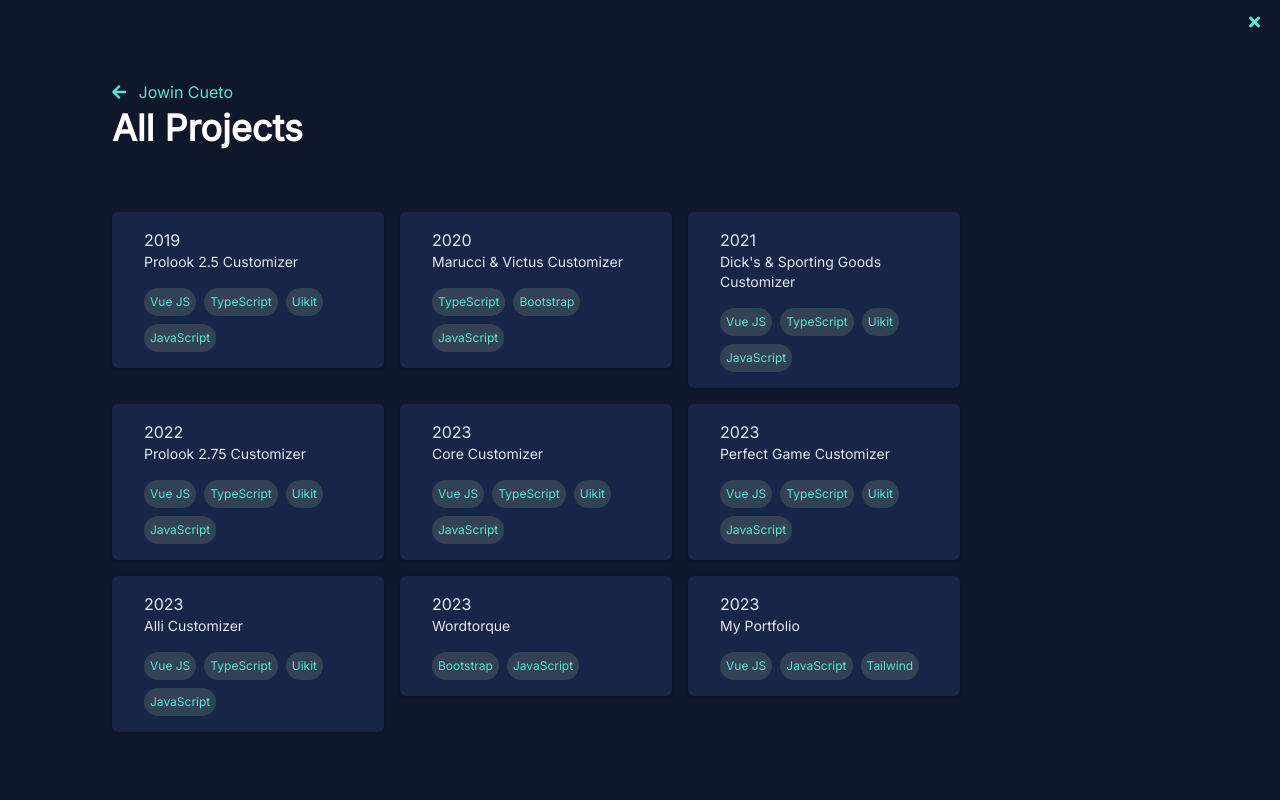
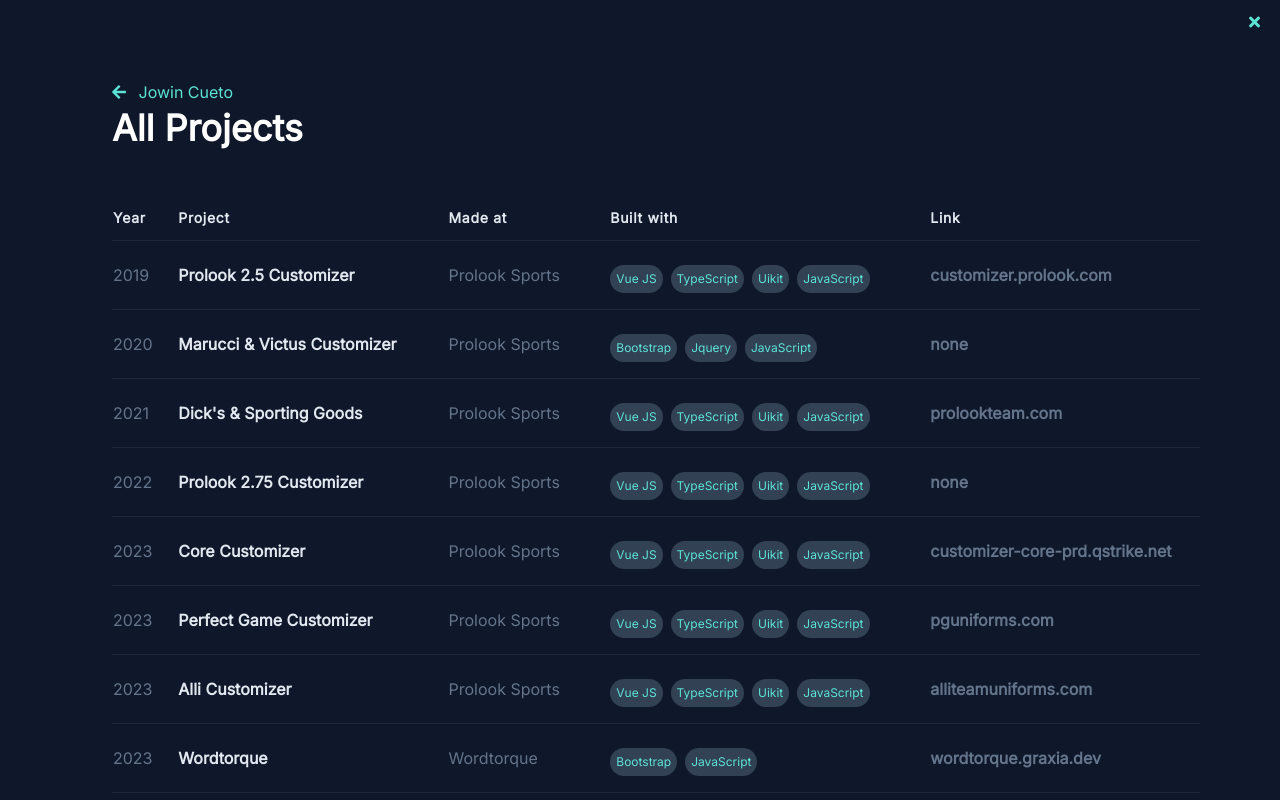
Before and after one commit to iamjowin/my-portfolio, a Vue app: page / in a window 1280 px wide. Both pictures are taken after a click on the link "View full project archive". Built offline with nearby package versions, Linux system fonts and the light colour scheme; grey boxes are pictures that could not be loaded.

Commit message:
adjust project design

```diff
--- a/src/App.vue
+++ b/src/App.vue
@@ -56,145 +56,195 @@
             </a>
             <h1 class="text-4xl font-bold text-white mt-1">All Projects</h1>
             <div class="flex flex-wrap pt-12">
-                <div class="w-full sm:w-1/1 md:w-1/2 lg:w-1/3 xl:w-1/4 mr-4 mt-4">
+                <div class="w-full">
+                    <div class="overflow-x-auto">
+                        <table class="min-w-full">
+                            <thead>
+                                <tr>
+                                    <th class="text-left font-bold text-sm text-slate-200 tracking-wider">Year</th>
+                                    <th class="max-sm:px-0 px-6 py-3 text-left font-bold text-sm text-slate-200 tracking-wider">Project</th>
+                                    <th class="md:hidden max-sm:hidden max-md:hidden lg:table-cell px-6 py-3 text-left font-bold text-sm text-slate-200 tracking-wider">Made at</th>
+                                    <th class="md:hidden max-sm:hidden max-md:hidden lg:table-cell px-6 py-3 text-left font-bold text-sm text-slate-200 tracking-wider">Built with</th>
+                                    <th class="md:hidden max-sm:hidden max-md:hidden lg:table-cell px-6 py-3 text-left font-bold text-sm text-slate-200 tracking-wider">Link</th>
+                                </tr>
+                            </thead>
+                            <tbody>
+                                <tr class="border border-slate-800 border-l-0 border-r-0">
+                                    <td class="text-slate-500">2019</td>
+                                    <td class="max-sm:px-0 px-6 py-4 text-slate-200 font-bold max-sm:hidden">Prolook 2.5 Customizer</td>
+                                    <td class="max-sm:px-0 px-6 py-4 text-slate-200 font-bold lg:hidden md:hidden">
                                         <a href="https://customizer.prolook.com/index" target="_blank">
-                        <div class="bg-[#172547] p-4 shadow rounded-md flex hover:scale-95">
-                            <div class="ml-4">
-                                <span class="text-slate-200">2019</span>
-                                <p class="text-slate-200 text-sm">Prolook 2.5 Customizer</p>
-                                <ul class="flex flex-wrap text-[#5be3d4] text-xs mt-2">
+                                            Prolook 2.5 Customizer
+                                            <i class="fa fa-arrow-right" aria-hidden="true"></i>
+                                        </a>
+                                    </td>
+                                    <td class="md:hidden max-sm:hidden max-md:hidden lg:table-cell px-6 py-4 text-slate-500">Prolook Sports</td>
+                                    <td class="md:hidden max-sm:hidden max-md:hidden lg:table-cell px-6 py-4">
+                                        <ul class="flex flex-wrap text-[#5be3d4] text-xs">
                                             <li class="bg-slate-700 p-1.5 rounded-full mr-2 mt-2">Vue JS</li>
                                             <li class="bg-slate-700 p-1.5 rounded-full mr-2 mt-2">TypeScript</li>
                                             <li class="bg-slate-700 p-1.5 rounded-full mr-2 mt-2">Uikit</li>
                                             <li class="bg-slate-700 p-1.5 rounded-full mr-2 mt-2">JavaScript</li>
                                         </ul>
-                            </div>
-                        </div>
+                                    </td>
+                                    <td class="md:hidden max-sm:hidden max-md:hidden lg:table-cell px-6 py-4 text-slate-500 font-bold">
+                                        <a href="https://customizer.prolook.com/index" target="_blank">customizer.prolook.com</a>
+                                    </td>
+                                </tr>
+                                <tr class="border border-slate-800 border-l-0 border-r-0">
+                                    <td class="text-slate-500">2020</td>
+                                    <td class="max-sm:px-0 px-6 py-4 text-slate-200 font-bold max-sm:hidden">Marucci & Victus Customizer</td>
+                                    <td class="max-sm:px-0 px-6 py-4 text-slate-200 font-bold lg:hidden md:hidden">
+                                        <a href="#" target="_blank">
+                                            Marucci & Victus Customizer
+                                            <i class="fa fa-arrow-right" aria-hidden="true"></i>
                                         </a>
-                </div>
-                <div class="w-full sm:w-1/1 md:w-1/2 lg:w-1/3 xl:w-1/4 mr-4 mt-4">
-                    <a href="#">
-                        <div class="bg-[#172547] p-4 shadow rounded-md flex hover:scale-95">
-                            <div class="ml-4">
-                                <span class="text-slate-200">2020</span>
-                                <p class="text-slate-200 text-sm">Marucci & Victus Customizer</p>
-                                <ul class="flex flex-wrap text-[#5be3d4] text-xs mt-2">
-                                    <li class="bg-slate-700 p-1.5 rounded-full mr-2 mt-2">TypeScript</li>
+                                    </td>
+                                    <td class="md:hidden max-sm:hidden max-md:hidden lg:table-cell px-6 py-4 text-slate-500">Prolook Sports</td>
+                                    <td class="md:hidden max-sm:hidden max-md:hidden lg:table-cell px-6 py-4">
+                                        <ul class="flex flex-wrap text-[#5be3d4] text-xs">
                                             <li class="bg-slate-700 p-1.5 rounded-full mr-2 mt-2">Bootstrap</li>
+                                            <li class="bg-slate-700 p-1.5 rounded-full mr-2 mt-2">Jquery</li>
                                             <li class="bg-slate-700 p-1.5 rounded-full mr-2 mt-2">JavaScript</li>
                                         </ul>
-                            </div>
-                        </div>
+                                    </td>
+                                    <td class="md:hidden max-sm:hidden max-md:hidden lg:table-cell px-6 py-4 text-slate-500 font-bold">
+                                        <a href="#">none</a>
+                                    </td>
+                                </tr>
+                                <tr class="border border-slate-800 border-l-0 border-r-0">
+                                    <td class="text-slate-500">2021</td>
+                                    <td class="max-sm:px-0 px-6 py-4 text-slate-200 font-bold max-sm:hidden">Dick's & Sporting Goods</td>
+                                    <td class="max-sm:px-0 px-6 py-4 text-slate-200 font-bold lg:hidden md:hidden">
+                                        <a href="https://prolookteam.com/" target="_blank">
+                                            Dick's & Sporting Goods
+                                            <i class="fa fa-arrow-right" aria-hidden="true"></i>
                                         </a>
-                </div>
-                <div class="w-full sm:w-1/1 md:w-1/2 lg:w-1/3 xl:w-1/4 mr-4 mt-4">
-                    <a href="https://prolookteam.com/" target="_blank">
-                        <div class="bg-[#172547] p-4 shadow rounded-md flex hover:scale-95">
-                            <div class="ml-4">
-                                <span class="text-slate-200">2021</span>
-                                <p class="text-slate-200 text-sm">Dick's & Sporting Goods Customizer</p>
-                                <ul class="flex flex-wrap text-[#5be3d4] text-xs mt-2">
+                                    </td>
+                                    <td class="md:hidden max-sm:hidden max-md:hidden lg:table-cell px-6 py-4 text-slate-500">Prolook Sports</td>
+                                    <td class="md:hidden max-sm:hidden max-md:hidden lg:table-cell px-6 py-4">
+                                        <ul class="flex flex-wrap text-[#5be3d4] text-xs">
                                             <li class="bg-slate-700 p-1.5 rounded-full mr-2 mt-2">Vue JS</li>
                                             <li class="bg-slate-700 p-1.5 rounded-full mr-2 mt-2">TypeScript</li>
                                             <li class="bg-slate-700 p-1.5 rounded-full mr-2 mt-2">Uikit</li>
                                             <li class="bg-slate-700 p-1.5 rounded-full mr-2 mt-2">JavaScript</li>
                                         </ul>
-                            </div>
-                        </div>
+                                    </td>
+                                    <td class="md:hidden max-sm:hidden max-md:hidden lg:table-cell px-6 py-4 text-slate-500 font-bold">
+                                        <a href="https://prolookteam.com/" target="_blank">prolookteam.com</a>
+                                    </td>
+                                </tr>
+                                <tr class="border border-slate-800 border-l-0 border-r-0">
+                                    <td class="text-slate-500">2022</td>
+                                    <td class="max-sm:px-0 px-6 py-4 text-slate-200 font-bold max-sm:hidden">Prolook 2.75 Customizer</td>
+                                    <td class="max-sm:px-0 px-6 py-4 text-slate-200 font-bold lg:hidden md:hidden">
+                                        <a href="#" target="_blank">
+                                            Prolook 2.75 Customizer
+                                            <i class="fa fa-arrow-right" aria-hidden="true"></i>
                                         </a>
-                </div>
-                <div class="w-full sm:w-1/1 md:w-1/2 lg:w-1/3 xl:w-1/4 mr-4 mt-4">
-                    <a href="#">
-                        <div class="bg-[#172547] p-4 shadow rounded-md flex hover:scale-95">
-                            <div class="ml-4">
-                                <span class="text-slate-200">2022</span>
-                                <p class="text-slate-200 text-sm">Prolook 2.75 Customizer</p>
-                                <ul class="flex flex-wrap text-[#5be3d4] text-xs mt-2">
+                                    </td>
+                                    <td class="md:hidden max-sm:hidden max-md:hidden lg:table-cell px-6 py-4 text-slate-500">Prolook Sports</td>
+                                    <td class="md:hidden max-sm:hidden max-md:hidden lg:table-cell px-6 py-4">
+                                        <ul class="flex flex-wrap text-[#5be3d4] text-xs">
                                             <li class="bg-slate-700 p-1.5 rounded-full mr-2 mt-2">Vue JS</li>
                                             <li class="bg-slate-700 p-1.5 rounded-full mr-2 mt-2">TypeScript</li>
                                             <li class="bg-slate-700 p-1.5 rounded-full mr-2 mt-2">Uikit</li>
                                             <li class="bg-slate-700 p-1.5 rounded-full mr-2 mt-2">JavaScript</li>
                                         </ul>
-                            </div>
-                        </div>
+                                    </td>
+                                    <td class="md:hidden max-sm:hidden max-md:hidden lg:table-cell px-6 py-4 text-slate-500 font-bold">
+                                        <a href="#" target="_blank">none</a>
+                                    </td>
+                                </tr>
+                                <tr class="border border-slate-800 border-l-0 border-r-0">
+                                    <td class="text-slate-500">2023</td>
+                                    <td class="max-sm:px-0 px-6 py-4 text-slate-200 font-bold max-sm:hidden">Core Customizer</td>
+                                    <td class="max-sm:px-0 px-6 py-4 text-slate-200 font-bold lg:hidden md:hidden">
+                                        <a href="https://customizer-core-prd.qstrike.net" target="_blank">
+                                            Core Customizer
+                                            <i class="fa fa-arrow-right" aria-hidden="true"></i>
                                         </a>
-                </div>
-                <div class="w-full sm:w-1/1 md:w-1/2 lg:w-1/3 xl:w-1/4 mr-4 mt-4">
-                    <a href="https://customizer-core-prd.qstrike.net" target="_blank">
-                        <div class="bg-[#172547] p-4 shadow rounded-md flex hover:scale-95">
-                            <div class="ml-4">
-                                <span class="text-slate-200">2023</span>
-                                <p class="text-slate-200 text-sm">Core Customizer</p>
-                                <ul class="flex flex-wrap text-[#5be3d4] text-xs mt-2">
+                                    </td>
+                                    <td class="md:hidden max-sm:hidden max-md:hidden lg:table-cell px-6 py-4 text-slate-500">Prolook Sports</td>
+                                    <td class="md:hidden max-sm:hidden max-md:hidden lg:table-cell px-6 py-4">
+                                        <ul class="flex flex-wrap text-[#5be3d4] text-xs">
                                             <li class="bg-slate-700 p-1.5 rounded-full mr-2 mt-2">Vue JS</li>
                                             <li class="bg-slate-700 p-1.5 rounded-full mr-2 mt-2">TypeScript</li>
                                             <li class="bg-slate-700 p-1.5 rounded-full mr-2 mt-2">Uikit</li>
                                             <li class="bg-slate-700 p-1.5 rounded-full mr-2 mt-2">JavaScript</li>
                                         </ul>
-                            </div>
-                        </div>
+                                    </td>
+                                    <td class="md:hidden max-sm:hidden max-md:hidden lg:table-cell px-6 py-4 text-slate-500 font-bold">
+                                        <a href="https://customizer-core-prd.qstrike.net" target="_blank">customizer-core-prd.qstrike.net</a>
+                                    </td>
+                                </tr>
+                                <tr class="border border-slate-800 border-l-0 border-r-0">
+                                    <td class="text-slate-500">2023</td>
+                                    <td class="max-sm:px-0 px-6 py-4 text-slate-200 font-bold max-sm:hidden">Perfect Game Customizer</td>
+                                    <td class="max-sm:px-0 px-6 py-4 text-slate-200 font-bold lg:hidden md:hidden">
+                                        <a href="https://www.pguniforms.com/" target="_blank">
+                                            Perfect Game Customizer
+                                            <i class="fa fa-arrow-right" aria-hidden="true"></i>
                                         </a>
-                </div>
-                <div class="w-full sm:w-1/1 md:w-1/2 lg:w-1/3 xl:w-1/4 mr-4 mt-4">
-                    <a href="https://www.pguniforms.com/" target="_blank">
-                        <div class="bg-[#172547] p-4 shadow rounded-md flex hover:scale-95">
-                            <div class="ml-4">
-                                <span class="text-slate-200">2023</span>
-                                <p class="text-slate-200 text-sm">Perfect Game Customizer</p>
-                                <ul class="flex flex-wrap text-[#5be3d4] text-xs mt-2">
+                                    </td>
+                                    <td class="md:hidden max-sm:hidden max-md:hidden lg:table-cell px-6 py-4 text-slate-500">Prolook Sports</td>
+                                    <td class="md:hidden max-sm:hidden max-md:hidden lg:table-cell px-6 py-4">
+                                        <ul class="flex flex-wrap text-[#5be3d4] text-xs">
                                             <li class="bg-slate-700 p-1.5 rounded-full mr-2 mt-2">Vue JS</li>
                                             <li class="bg-slate-700 p-1.5 rounded-full mr-2 mt-2">TypeScript</li>
                                             <li class="bg-slate-700 p-1.5 rounded-full mr-2 mt-2">Uikit</li>
                                             <li class="bg-slate-700 p-1.5 rounded-full mr-2 mt-2">JavaScript</li>
                                         </ul>
-                            </div>
-                        </div>
+                                    </td>
+                                    <td class="md:hidden max-sm:hidden max-md:hidden lg:table-cell px-6 py-4 text-slate-500 font-bold">
+                                        <a href="https://www.pguniforms.com/" target="_blank">pguniforms.com</a>
+                                    </td>
+                                </tr>
+                                <tr class="border border-slate-800 border-l-0 border-r-0">
+                                    <td class="text-slate-500">2023</td>
+                                    <td class="max-sm:px-0 px-6 py-4 text-slate-200 font-bold max-sm:hidden">Alli Customizer</td>
+                                    <td class="max-sm:px-0 px-6 py-4 text-slate-200 font-bold lg:hidden md:hidden">
+                                        <a href="https://www.alliteamuniforms.com/" target="_blank">
+                                            Alli Customizer
+                                            <i class="fa fa-arrow-right" aria-hidden="true"></i>
                                         </a>
-                </div>
-                <div class="w-full sm:w-1/1 md:w-1/2 lg:w-1/3 xl:w-1/4 mr-4 mt-4">
-                    <a href="https://www.alliteamuniforms.com/" target="_blank">
-                        <div class="bg-[#172547] p-4 shadow rounded-md flex hover:scale-95">
-                            <div class="ml-4">
-                                <span class="text-slate-200">2023</span>
-                                <p class="text-slate-200 text-sm">Alli Customizer</p>
-                                <ul class="flex flex-wrap text-[#5be3d4] text-xs mt-2">
+                                    </td>
+                                    <td class="md:hidden max-sm:hidden max-md:hidden lg:table-cell px-6 py-4 text-slate-500">Prolook Sports</td>
+                                    <td class="md:hidden max-sm:hidden max-md:hidden lg:table-cell px-6 py-4">
+                                        <ul class="flex flex-wrap text-[#5be3d4] text-xs">
                                             <li class="bg-slate-700 p-1.5 rounded-full mr-2 mt-2">Vue JS</li>
                                             <li class="bg-slate-700 p-1.5 rounded-full mr-2 mt-2">TypeScript</li>
                                             <li class="bg-slate-700 p-1.5 rounded-full mr-2 mt-2">Uikit</li>
                                             <li class="bg-slate-700 p-1.5 rounded-full mr-2 mt-2">JavaScript</li>
                                         </ul>
-                            </div>
-                        </div>
+                                    </td>
+                                    <td class="md:hidden max-sm:hidden max-md:hidden lg:table-cell px-6 py-4 text-slate-500 font-bold">
+                                        <a href="https://www.alliteamuniforms.com/" target="_blank">alliteamuniforms.com</a>
+                                    </td>
+                                </tr>
+                                <tr class="border border-slate-800 border-l-0 border-r-0">
+                                    <td class="text-slate-500">2023</td>
+                                    <td class="max-sm:px-0 px-6 py-4 text-slate-200 font-bold max-sm:hidden">Wordtorque</td>
+                                    <td class="max-sm:px-0 px-6 py-4 text-slate-200 font-bold lg:hidden md:hidden">
+                                        <a href="https://wordtorque.graxia.dev" target="_blank">
+                                            Wordtorque
+                                            <i class="fa fa-arrow-right" aria-hidden="true"></i>
                                         </a>
-                </div>
-                <div class="w-full sm:w-1/1 md:w-1/2 lg:w-1/3 xl:w-1/4 mr-4 mt-4">
-                    <a href="https://wordtorque.graxia.dev" target="_blank">
-                        <div class="bg-[#172547] p-4 shadow rounded-md flex hover:scale-95">
-                            <div class="ml-4">
-                                <span class="text-slate-200">2023</span>
-                                <p class="text-slate-200 text-sm">Wordtorque</p>
-                                <ul class="flex flex-wrap text-[#5be3d4] text-xs mt-2">
+                                    </td>
+                                    <td class="md:hidden max-sm:hidden max-md:hidden lg:table-cell px-6 py-4 text-slate-500">Wordtorque</td>
+                                    <td class="md:hidden max-sm:hidden max-md:hidden lg:table-cell px-6 py-4">
+                                        <ul class="flex flex-wrap text-[#5be3d4] text-xs">
                                             <li class="bg-slate-700 p-1.5 rounded-full mr-2 mt-2">Bootstrap</li>
                                             <li class="bg-slate-700 p-1.5 rounded-full mr-2 mt-2">JavaScript</li>
                                         </ul>
+                                    </td>
+                                    <td class="md:hidden max-sm:hidden max-md:hidden lg:table-cell px-6 py-4 text-slate-500 font-bold">
+                                        <a href="https://wordtorque.graxia.dev" target="_blank">wordtorque.graxia.dev</a>
+                                    </td>
+                                </tr>
+                            </tbody>
+                        </table>
                     </div>
-                        </div>
-                    </a>
-                </div>
-                <div class="w-full sm:w-1/1 md:w-1/2 lg:w-1/3 xl:w-1/4 mr-4 mt-4">
-                    <a href="https://jowin-portfolio.netlify.app/" target="_blank">
-                        <div class="bg-[#172547] p-4 shadow rounded-md flex hover:scale-95">
-                            <div class="ml-4">
-                                <span class="text-slate-200">2023</span>
-                                <p class="text-slate-200 text-sm">My Portfolio</p>
-                                <ul class="flex flex-wrap text-[#5be3d4] text-xs mt-2">
-                                    <li class="bg-slate-700 p-1.5 rounded-full mr-2 mt-2">Vue JS</li>
-                                    <li class="bg-slate-700 p-1.5 rounded-full mr-2 mt-2">JavaScript</li>
-                                    <li class="bg-slate-700 p-1.5 rounded-full mr-2 mt-2">Tailwind</li>
-                                </ul>
-                            </div>
-                        </div>
-                    </a>
                 </div>
             </div>
         </div>
```
Lines whose indentation alone changed are shown as unchanged.
